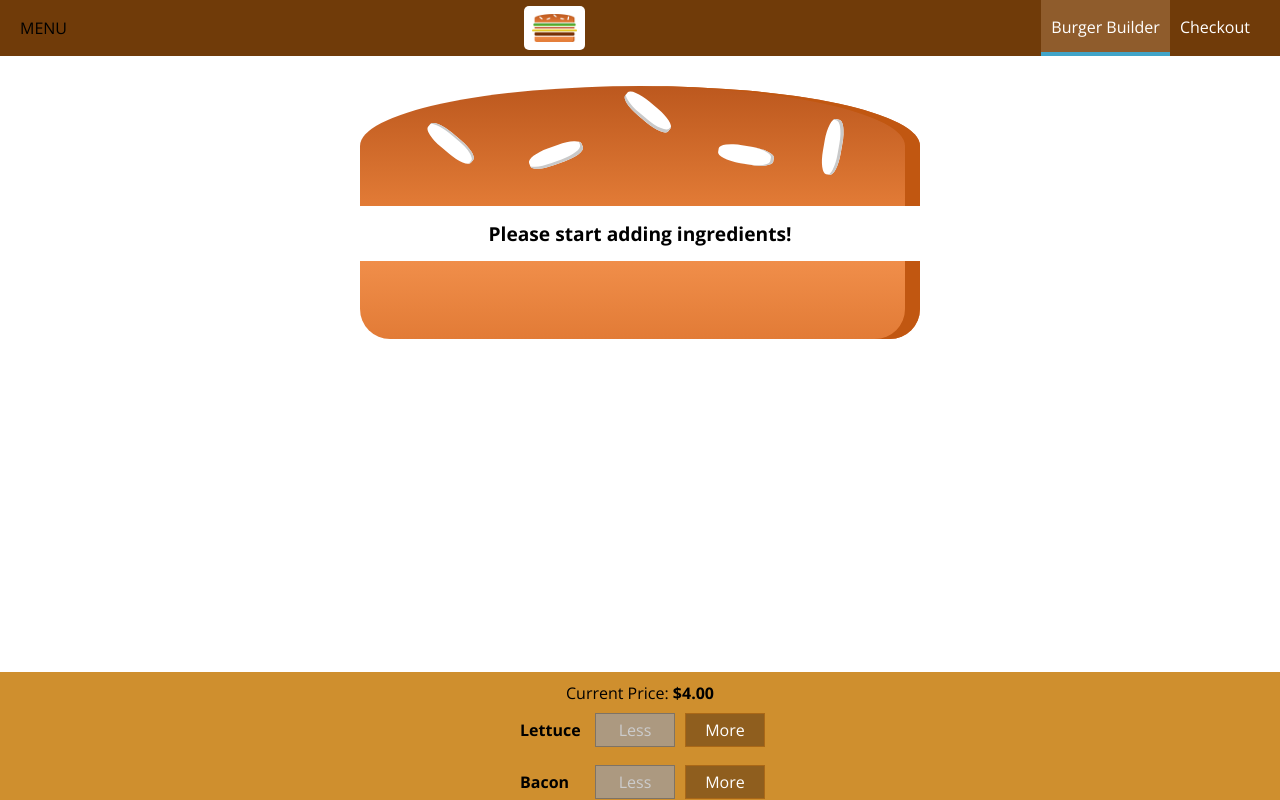
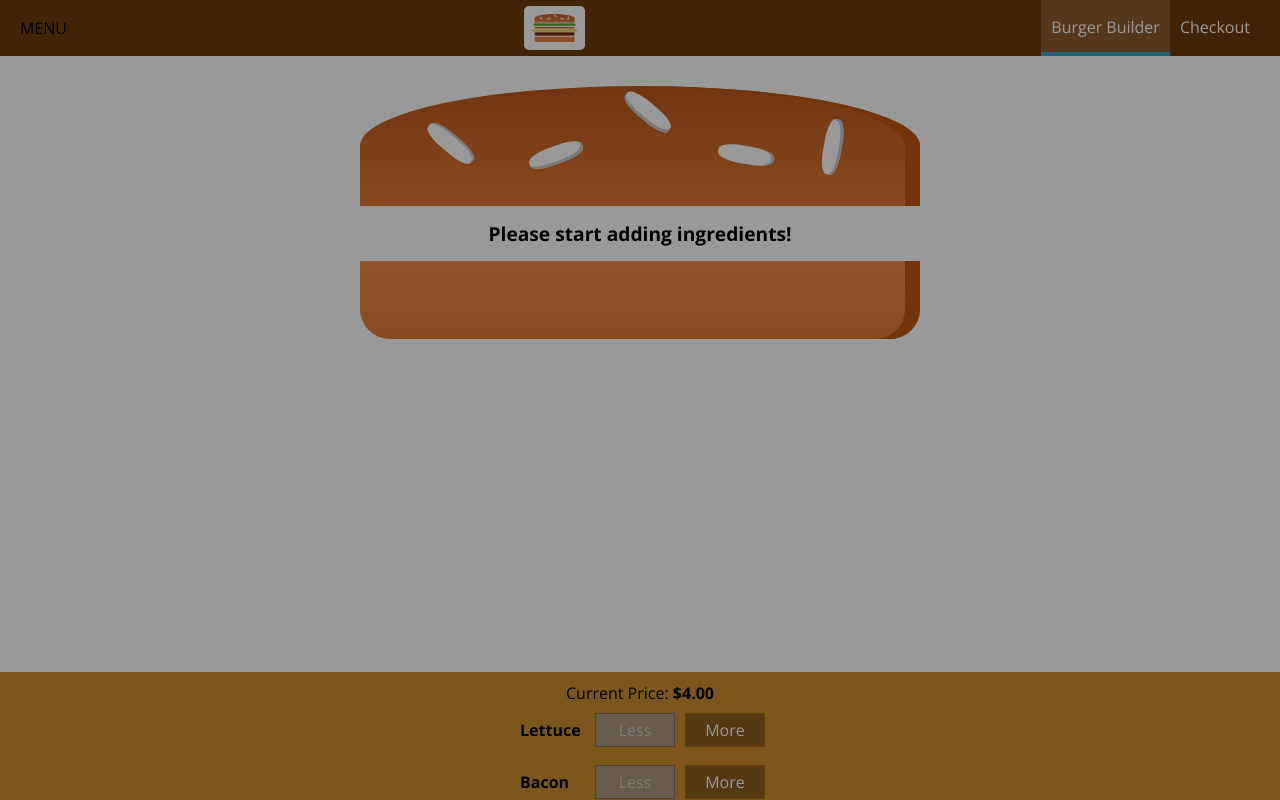
Before and after one commit to jamesthomasdavey/burger-builder, a React (Create React App) app: page / in a window 1280 px wide. Shown: the top 800 px of the page. Built offline with nearby package versions, Linux system fonts and the light colour scheme.

Commit message:
add backdrop and side drawer close functionality

```diff
--- a/src/components/Layout/Layout.jsx
+++ b/src/components/Layout/Layout.jsx
@@ -1,15 +1,27 @@
-import React, { Fragment } from "react";
+import React, { Fragment, Component } from "react";
 import classes from "./Layout.module.css";
 
 import Toolbar from "./../Navigation/Toolbar/Toolbar";
 import SideDrawer from "./../Navigation/SideDrawer/SideDrawer";
 
-const layout = props => (
-  <Fragment>
-    <Toolbar />
-    <SideDrawer />
-    <main className={classes.Content}>{props.children}</main>
-  </Fragment>
-);
+class Layout extends Component {
+  state = {
+    showSideDrawer: true
+  };
 
-export default layout;
+  closeSideDrawerHandler = () => {
+    this.setState({ showSideDrawer: false });
+  };
+
+  render() {
+    return (
+      <Fragment>
+        <Toolbar />
+        <SideDrawer closeSideDrawer={this.closeSideDrawerHandler} showSideDrawer={this.state.showSideDrawer} />
+        <main className={classes.Content}>{this.props.children}</main>
+      </Fragment>
+    );
+  }
+}
+
+export default Layout;
--- a/src/components/Navigation/SideDrawer/SideDrawer.jsx
+++ b/src/components/Navigation/SideDrawer/SideDrawer.jsx
@@ -1,13 +1,21 @@
-import React from "react";
+import React, { Fragment } from "react";
 import classes from "./SideDrawer.module.css";
 
 import Logo from "./../../Logo/Logo";
 import NavigationItems from "./../NavigationItems/NavigationItems";
+import Backdrop from "./../../UI/Backdrop/Backdrop";
 
 const sideDrawer = props => {
   // ...
   return (
-    <div className={classes.SideDrawer}>
+    <Fragment>
+      <Backdrop clicked={props.closeSideDrawer} show={props.showSideDrawer} />
+      <div
+        className={[
+          classes.SideDrawer,
+          classes[props.showSideDrawer ? "Open" : "Close"]
+        ].join(" ")}
+      >
         <div className={classes.Logo}>
           <Logo />
         </div>
@@ -15,6 +23,7 @@ const sideDrawer = props => {
           <NavigationItems />
         </nav>
       </div>
+    </Fragment>
   );
 };
 
--- a/src/components/UI/Backdrop/Backdrop.jsx
+++ b/src/components/UI/Backdrop/Backdrop.jsx
@@ -3,7 +3,7 @@ import classes from "./Backdrop.module.css";
 
 const backdrop = props => (
   <div className={props.show ? classes.Backdrop : ""}
-  onClick={props.cancelPurchase}/>
+  onClick={props.clicked}/>
 );
 
 export default backdrop;
--- a/src/components/UI/Modal/Modal.jsx
+++ b/src/components/UI/Modal/Modal.jsx
@@ -5,7 +5,7 @@ import Backdrop from "./../Backdrop/Backdrop";
 
 const modal = props => (
   <Fragment>
-    <Backdrop show={props.show} cancelPurchase={props.cancelPurchase}/>
+    <Backdrop show={props.show} clicked={props.cancelPurchase}/>
     <div
       className={classes.Modal}
       style={{
```
Lines whose indentation alone changed are shown as unchanged.
